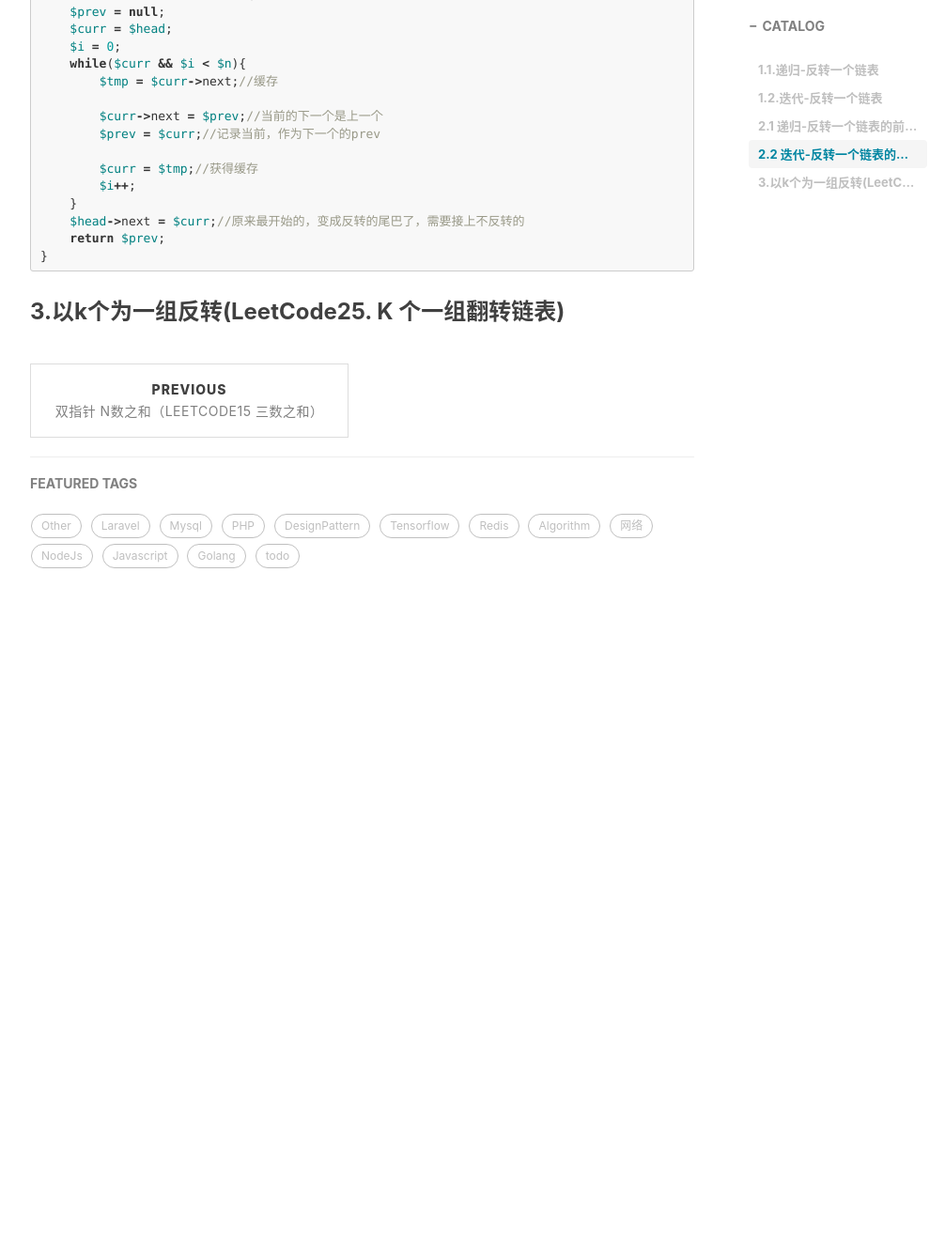
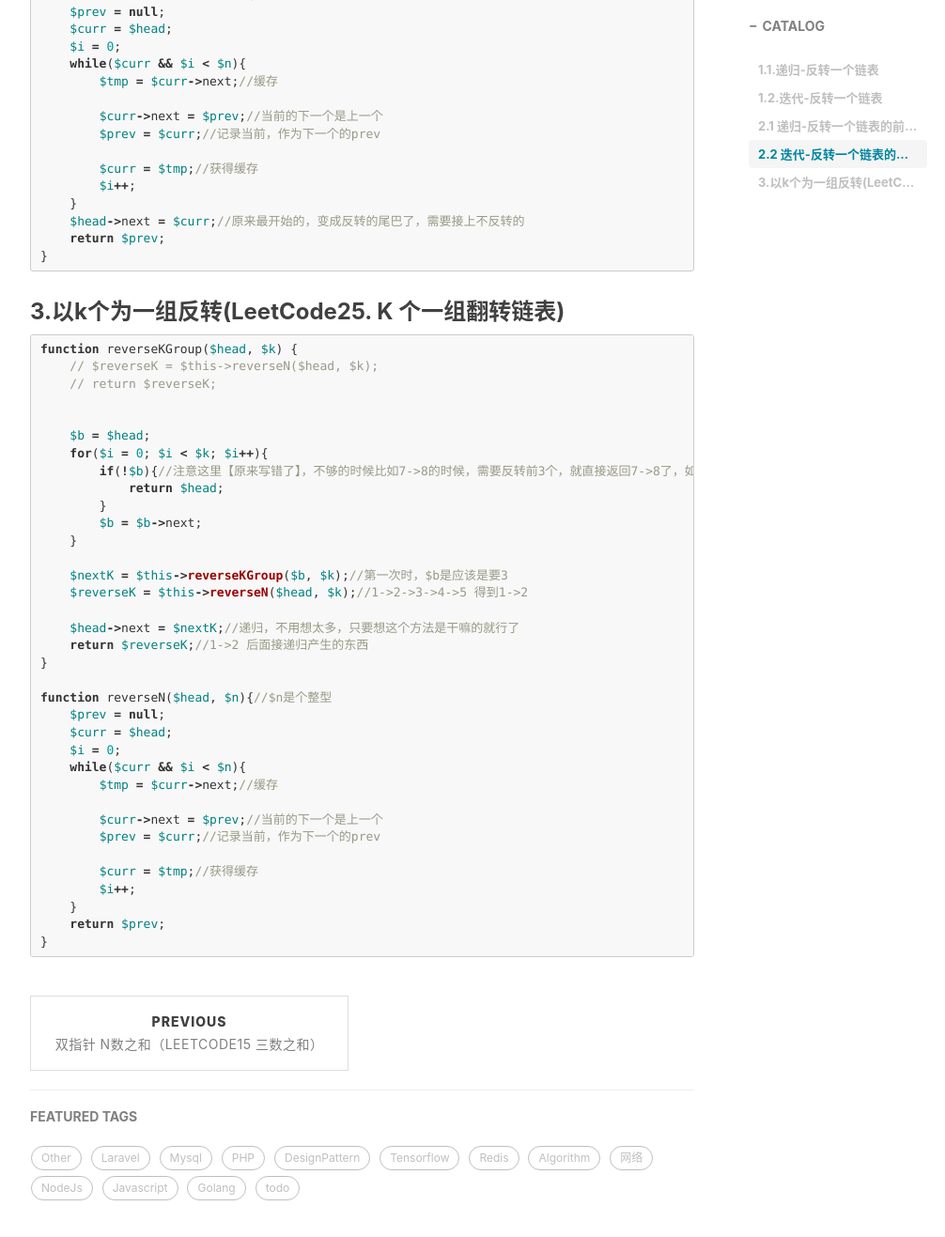
Before and after one commit to TearKnow/blog, a Jekyll site: the page built from _posts/2021-05-13-链表反转系列.md, in a window 1280 px wide and 1400 px high, scrolled down 1781 px. Shown: the top 1317 px of the window at 94% size, without its empty margins (233-1239 px from the left). Built offline with Jekyll 4.4.1, drawn with Linux system fonts in a browser that asks for light colours; comment, search, counter and statistics services are not loaded; before the commit the page ends 2508 px from its top, so only the background shows below that.

Commit message:
yes, ppg

````diff
--- a/_posts/2021-05-13-链表反转系列.md
+++ b/_posts/2021-05-13-链表反转系列.md
@@ -94,3 +94,40 @@ function reverseN($head, $n){//$n是个整型
 ```
 
 ### 3.以k个为一组反转(LeetCode25. K 个一组翻转链表)
+```php
+function reverseKGroup($head, $k) {
+    // $reverseK = $this->reverseN($head, $k);
+    // return $reverseK;
+
+
+    $b = $head;
+    for($i = 0; $i < $k; $i++){
+        if(!$b){//注意这里【原来写错了】，不够的时候比如7->8的时候，需要反转前3个，就直接返回7->8了，如果需要反转前2个，则是8->7
+            return $head;
+        }
+        $b = $b->next;
+    }
+
+    $nextK = $this->reverseKGroup($b, $k);//第一次时，$b是应该是要3
+    $reverseK = $this->reverseN($head, $k);//1->2->3->4->5 得到1->2
+
+    $head->next = $nextK;//递归，不用想太多，只要想这个方法是干嘛的就行了
+    return $reverseK;//1->2 后面接递归产生的东西
+}
+
+function reverseN($head, $n){//$n是个整型
+    $prev = null;
+    $curr = $head;
+    $i = 0;
+    while($curr && $i < $n){
+        $tmp = $curr->next;//缓存
+
+        $curr->next = $prev;//当前的下一个是上一个
+        $prev = $curr;//记录当前，作为下一个的prev
+
+        $curr = $tmp;//获得缓存
+        $i++;
+    }
+    return $prev;
+}
+```
````
